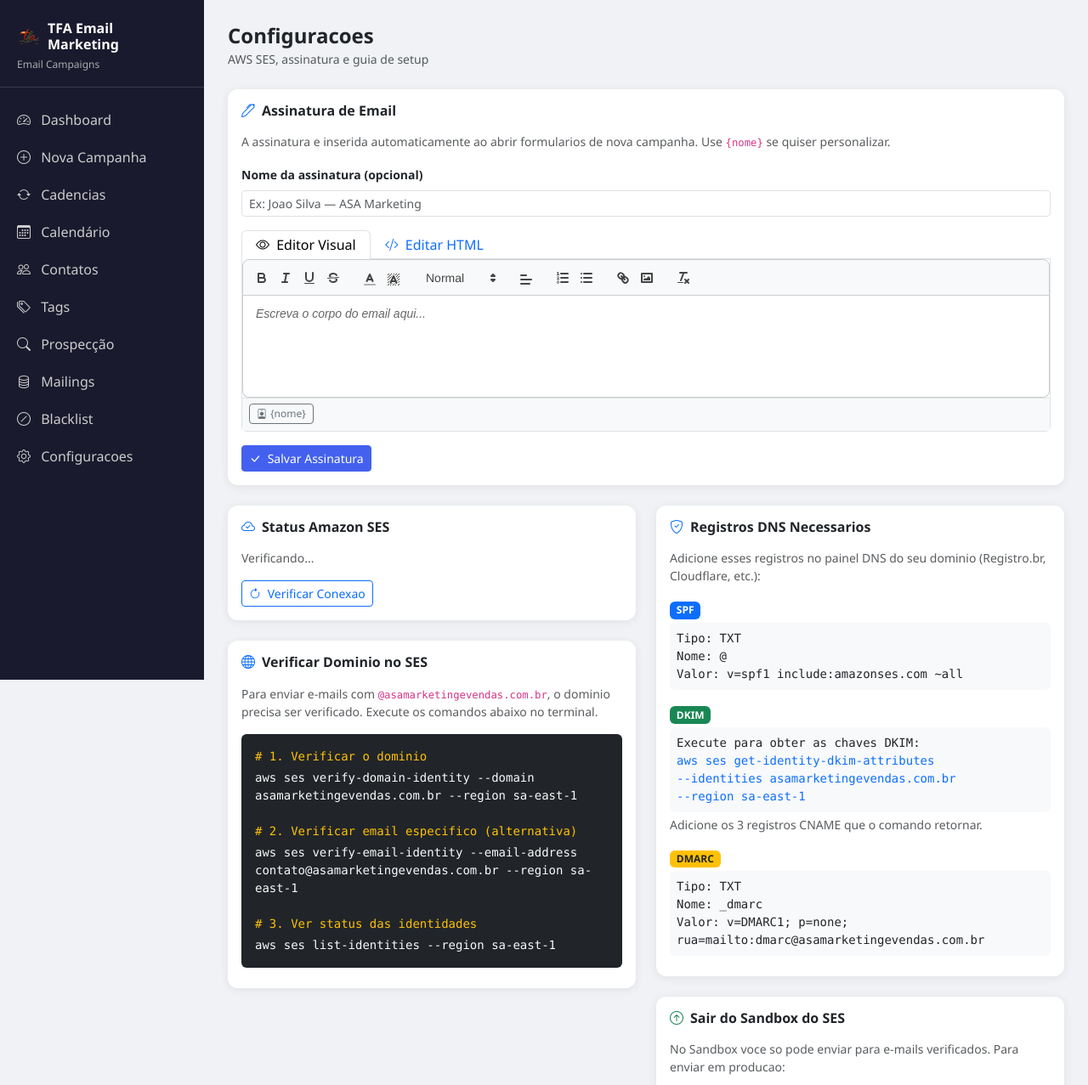
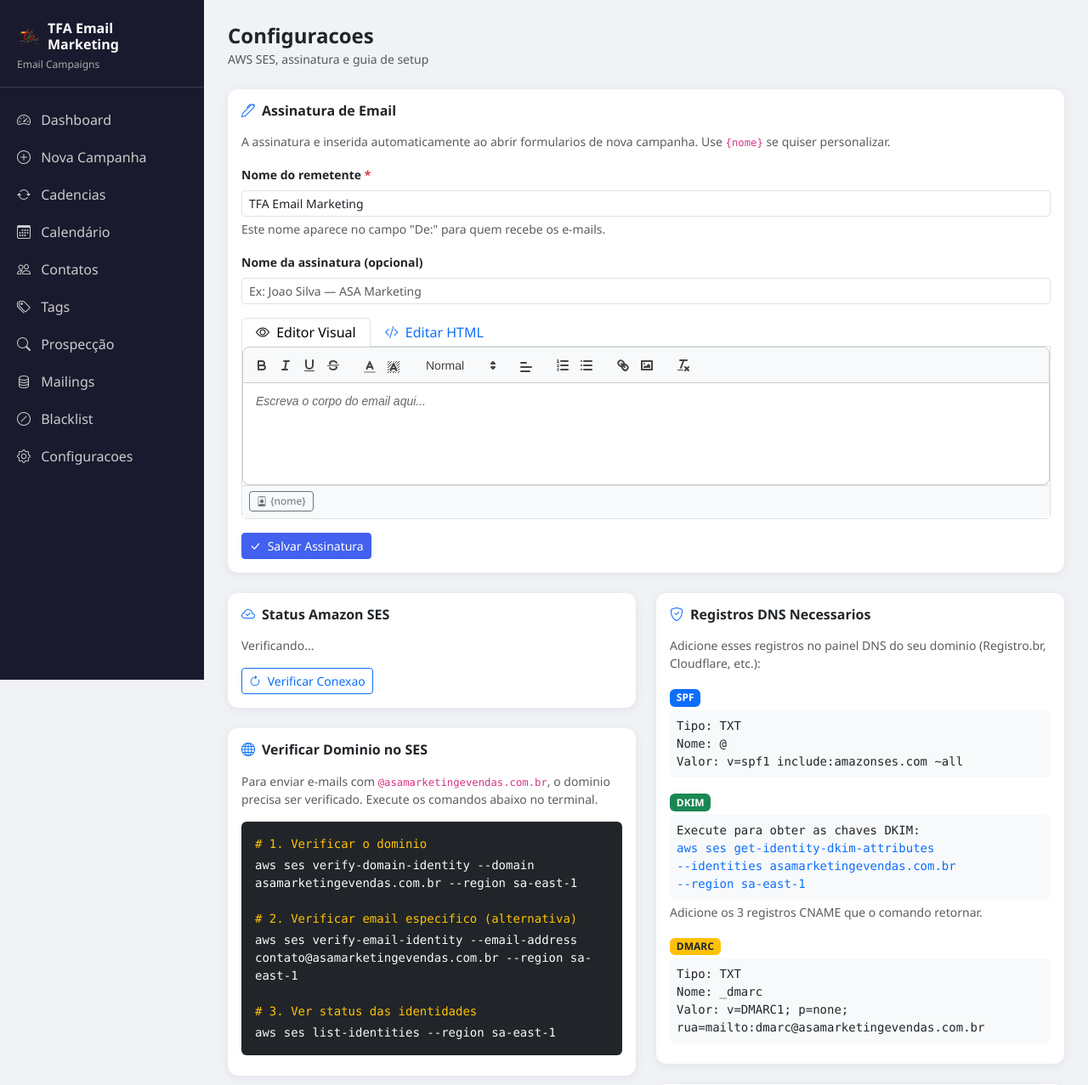
Before and after one commit to mentoriadathay-boop/ses-email-marketing, a Python web app: template templates/configuracoes.html in a window 1280 px wide. Shown: the top 1277 px of the page at 85% size. Run offline with Jinja, Linux system fonts and the light colour scheme; the template is opened without the code that fills it, so the values that code supplies are empty; some libraries are stand-ins or nearby versions.

```diff
--- a/templates/configuracoes.html
+++ b/templates/configuracoes.html
@@ -17,6 +17,15 @@
     </p>
     <form method="POST" action="{{ url_for('salvar_assinatura') }}" id="sig-form"
           onsubmit="return syncSigEditor()">
+      <div class="mb-3">
+        <label class="form-label fw-semibold small">Nome do remetente <span class="text-danger">*</span></label>
+        <input type="text" name="sender_name" class="form-control form-control-sm"
+               placeholder="Ex: ASA Marketing"
+               value="{{ signature.sender_name if signature and signature.sender_name else 'TFA Email Marketing' }}"
+               required>
+        <div class="form-text">Este nome aparece no campo "De:" para quem recebe os e-mails.</div>
+      </div>
+
       <div class="mb-3">
         <label class="form-label fw-semibold small">Nome da assinatura (opcional)</label>
         <input type="text" name="sig_name" class="form-control form-control-sm"
```
